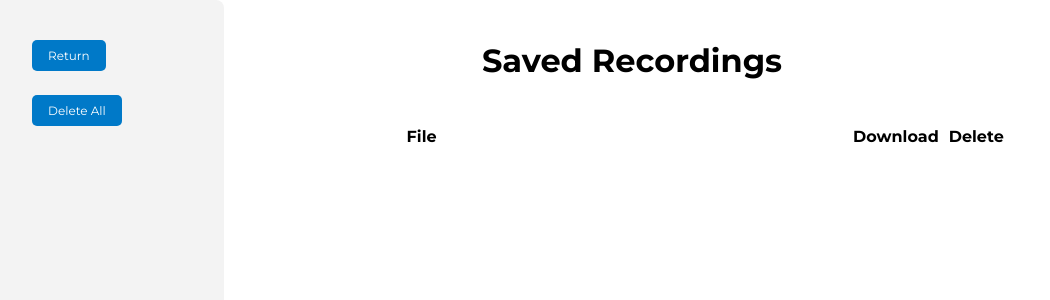
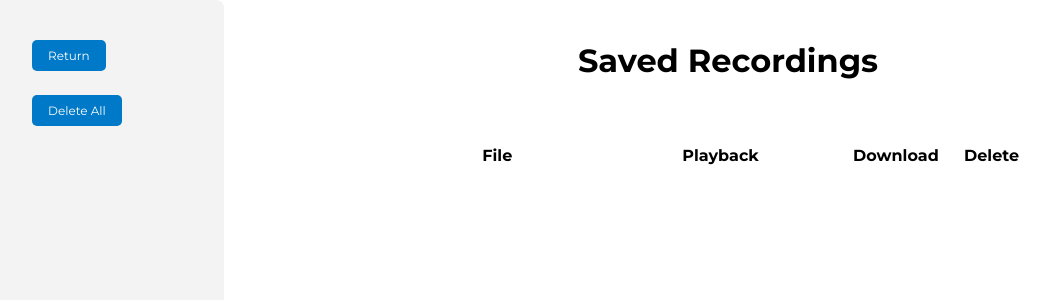
Before and after one commit to bethschoen/Real_Time_STT, a Python web app: template templates/audio_page.html in a window 1280 px wide. Shown: the top 300 px of the page, without its empty margins (8-1058 px from the left). Run offline with Jinja, Linux system fonts and the light colour scheme; the template is opened without the code that fills it, so the values that code supplies are empty.

Commit message:
audio playback

```diff
--- a/static/audio_script.js
+++ b/static/audio_script.js
@@ -48,11 +48,24 @@ document.addEventListener("DOMContentLoaded", () => {
             const tdFile = document.createElement("td");
             tdFile.textContent = item;
             tr.appendChild(tdFile);
+            const audioLocation = `/static/recorded_audio/${item}`;
+            console.log(audioLocation)
+            // # playback # //
+            const tdAudio = document.createElement("td");
+            const audio = document.createElement("audio");
+            audio.preload = "metadata";
+            audio.controls = true;
+            const source = document.createElement("source");
+            source.src = audioLocation;
+            source.type = "audio/wav";
+            audio.appendChild(source);
+            tdAudio.appendChild(audio);
+            tr.appendChild(tdAudio);
             // # download link # //
             const tdDownload = document.createElement("td");
             const link = document.createElement("a");
             // location of file locally
-            link.href = `/static/recorded_audio/${item}`;
+            link.href = audioLocation;
             link.download = item;
             // icon - uses Google available ones
             link.innerHTML = `<span class="material-icons">file_download</span>`;
--- a/static/style.css
+++ b/static/style.css
@@ -284,7 +284,10 @@ th, td {
   padding: 5px;
 }
 th {
-  text-align: left;
+  text-align: center;
+}
+td {
+  text-align: center;
 }
 
 button.delete-button {
--- a/templates/audio_page.html
+++ b/templates/audio_page.html
@@ -9,8 +9,6 @@
 
 <div style="margin-top: 20px;"></div>
 <body>
-    <h1 style="text-align: center;">Saved Recordings</h1>
-
     <!-- side bar -->
     <div class="sidebar" style="width:15%">
         <!-- home link -->
@@ -24,6 +22,7 @@
 
     <!-- main page content -->
     <div style="margin-left:15%">
+        <h1 style="text-align: center;">Saved Recordings</h1><br>
         <!-- delete error message -->
         <p id="delete-error" style="display: none; color: red; font-weight: bold;">
             Failed to delete.
@@ -33,12 +32,14 @@
         </p>
         <table id="recording-list">
             <colgroup>
-                <col span="1" style="width: 70%;">
+                <col span="1" style="width: 30%;">
+                <col span="1" style="width: 40%;">
                 <col span="1" style="width: 15%;">
                 <col span="1" style="width: 15%;">
             </colgroup>
             <tr>
                 <th>File</th>
+                <th>Playback</th>
                 <th>Download</th>
                 <th>Delete</th>
             </tr>
```
